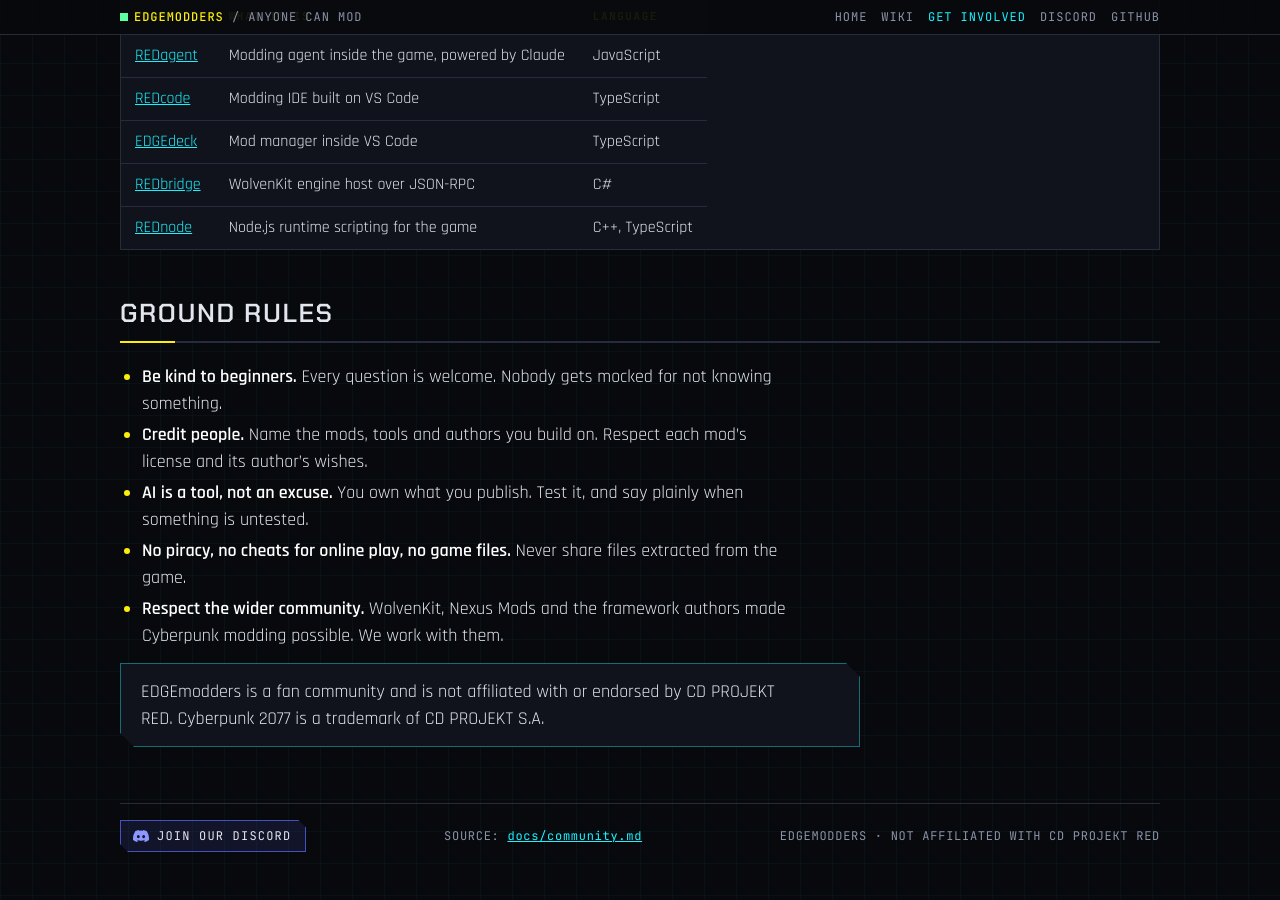
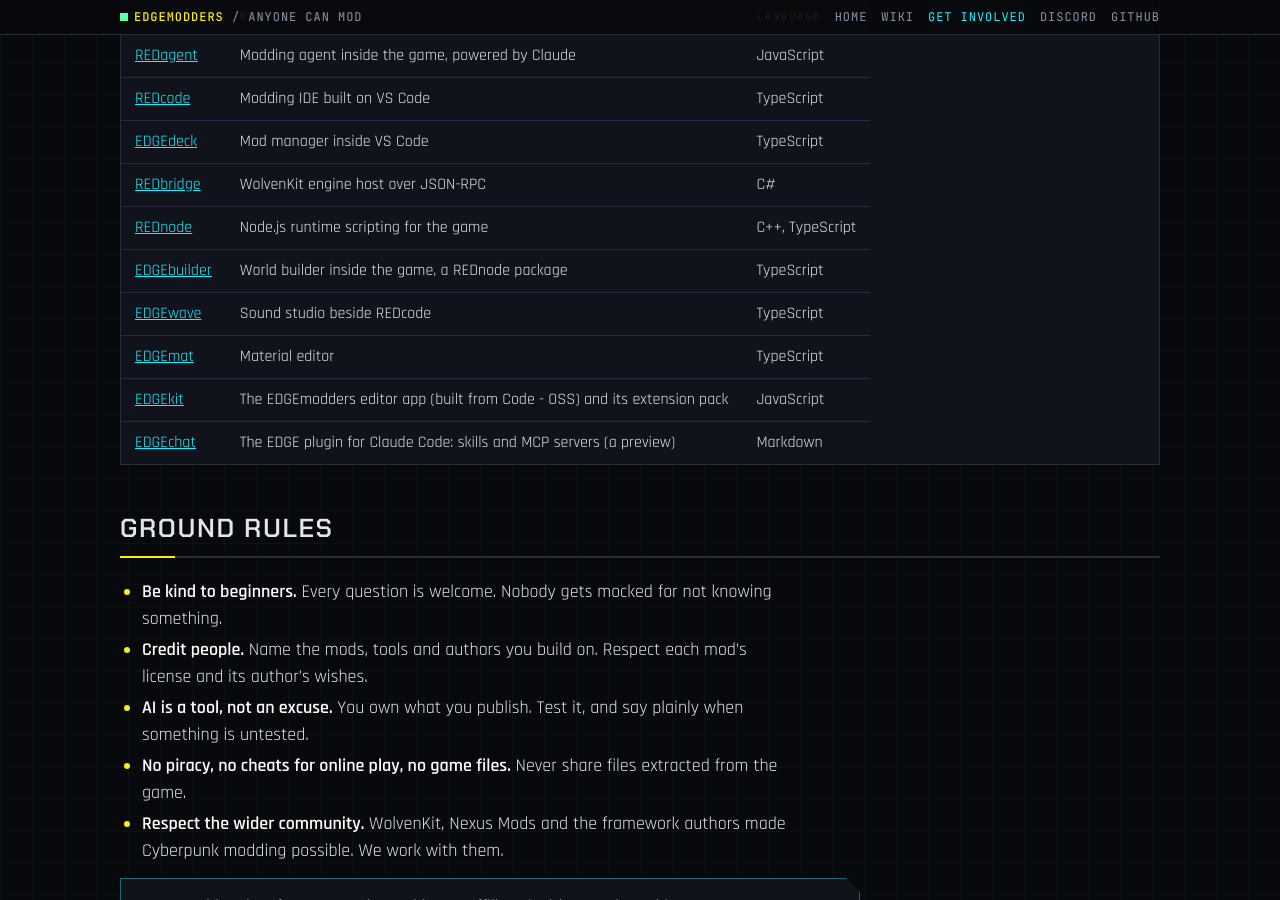
Before and after one commit to Edgemodders/EDGEweb, a Jekyll site: the page built from docs/community.md, in a window 1280 px wide and 900 px high, scrolled down 1345 px. Built offline with Jekyll 4.4.1, drawn with Linux system fonts in a browser that asks for light colours.

Commit message:
README, Get involved and CLAUDE.md: current statuses and the specialist repos
Co-Authored-By: Claude Opus 5.5 <noreply@anthropic.com>

```diff
--- a/docs/community.md
+++ b/docs/community.md
@@ -52,6 +52,11 @@ The stack is TypeScript, JavaScript, Node, VS Code extensions, C# (.NET), C++ an
 | [EDGEdeck](https://github.com/Edgemodders/EDGEdeck) | Mod manager inside VS Code | TypeScript |
 | [REDbridge](https://github.com/Edgemodders/REDbridge) | WolvenKit engine host over JSON-RPC | C# |
 | [REDnode](https://github.com/Edgemodders/REDnode) | Node.js runtime scripting for the game | C++, TypeScript |
+| [EDGEbuilder](https://github.com/Edgemodders/EDGEbuilder) | World builder inside the game, a REDnode package | TypeScript |
+| [EDGEwave](https://github.com/Edgemodders/EDGEwave) | Sound studio beside REDcode | TypeScript |
+| [EDGEmat](https://github.com/Edgemodders/EDGEmat) | Material editor | TypeScript |
+| [EDGEkit](https://github.com/Edgemodders/EDGEkit) | The EDGEmodders editor app (built from Code - OSS) and its extension pack | JavaScript |
+| [EDGEchat](https://github.com/Edgemodders/EDGEchat) | The EDGE plugin for Claude Code: skills and MCP servers (a preview) | Markdown |
 
 ## Ground rules
 
```
Also changed, not shown: CLAUDE.md (+1 -1 lines), README.md.
